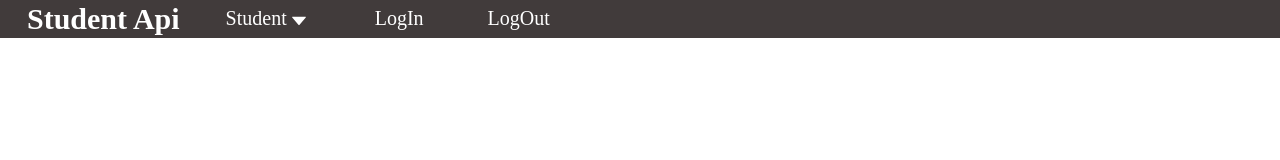
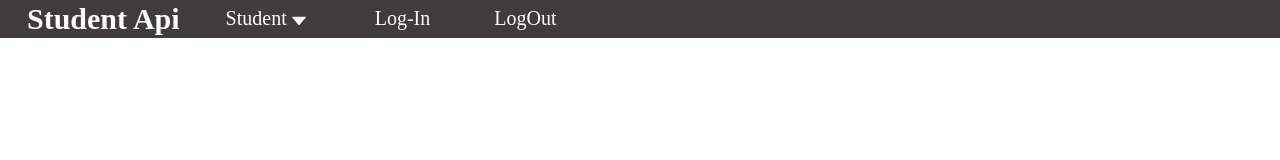
Before and after one commit to MBUDA-BRANICE-NJIRA/Log-In-Form-Consuming-Student-Api, a React (Create React App) app: page / in a window 1280 px wide. Shown: the top 160 px of the page. Built offline with nearby package versions, Linux system fonts and the light colour scheme.

Commit message:
Tried linking the log in

```diff
--- a/src/components/Navbar.js
+++ b/src/components/Navbar.js
@@ -21,8 +21,8 @@ function Navbarcompo() {
           </Link>
         </div>
 
-        <Link to="/src/components/LogIn.js" className="nav_links">
-          LogIn
+        <Link to="/LogIn" className="nav_links">
+          Log-In
         </Link>
         <Link to="/LogInForm" className="nav_links">
           LogOut
```
Also changed, not shown: src/App.js (+8 -2 lines).
